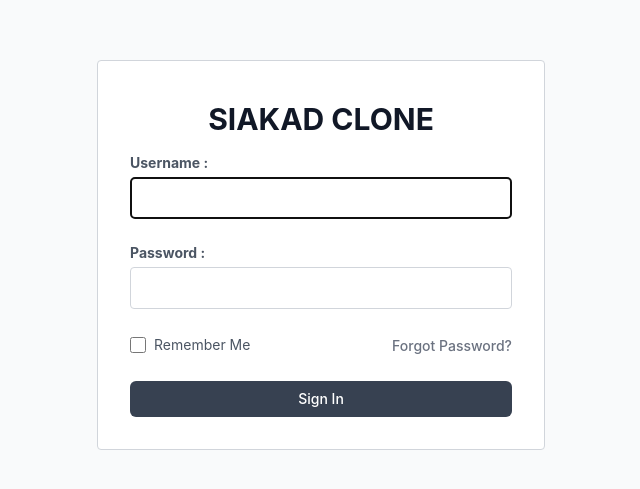
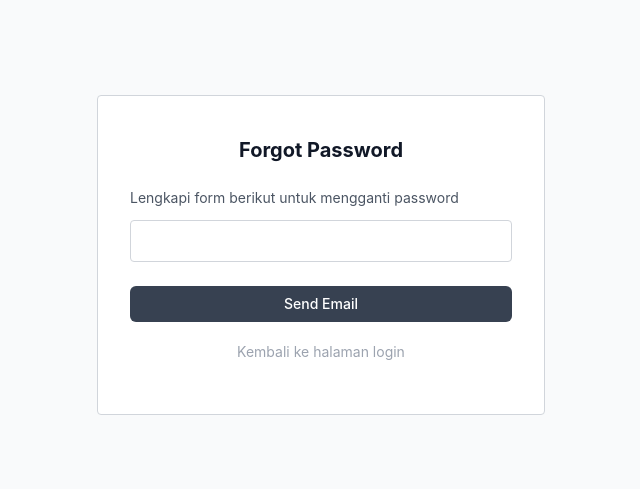
Before and after one commit to MrNewbie3/frontend-siakad-clone, a React (Create React App) app: page /forgot in a window 1280 px wide. Shown: the part 145-634 px from the top of the page, without its empty margins (319-959 px from the left). Built offline with nearby package versions, Linux system fonts and the light colour scheme.

Commit message:
add - forgot password layouting

```diff
--- a/package.json
+++ b/package.json
@@ -13,9 +13,10 @@
     "axios": "^0.27.2",
     "react": "^17.0.2",
     "react-dom": "^17.0.2",
+    "react-icons": "^4.4.0",
+    "react-router-dom": "^6.3.0",
     "react-scripts": "5.0.0-next.58",
-    "web-vitals": "^2.1.2",
-    "react-icons": "^4.4.0"
+    "web-vitals": "^2.1.2"
   },
   "scripts": {
     "start": "react-scripts start",
--- a/src/App.js
+++ b/src/App.js
@@ -1,10 +1,19 @@
+import { Route, BrowserRouter as Router, Routes } from "react-router-dom";
 import Login from "./pages/Login";
+import Dashboard from "./pages/Dashboard";
+import ForgotPassword from "./pages/ForgotPassword";
 
 function App() {
   return (
-    <main className="App">
-      <Login />
-    </main>
+    <Router>
+      <div className="App">
+        <Routes>
+          <Route exact path="/" element={<Login />} />
+          <Route exact path="/forgot" element={<ForgotPassword />} />
+          <Route exact path="/dashboard" element={<Dashboard />} />
+        </Routes>
+      </div>
+    </Router>
   );
 }
 
--- /dev/null
+++ b/src/pages/ForgotPassword.js
@@ -0,0 +1,61 @@
+import React, { useState } from "react";
+import { Link } from "react-router-dom";
+import Login from "./Login";
+
+function ForgotPassword() {
+  const [success, setSuccess] = useState(false);
+  const [email, setEmail] = useState("");
+
+  const handleSubmit = (e) => {
+    e.preventDefault();
+    setEmail("");
+    setSuccess(true);
+  };
+
+  return (
+    <>
+      {success ? (
+        <Login />
+      ) : (
+        <section>
+          <div className="min-h-screen bg-gray-50 flex flex-col justify-center">
+            <div className="max-w-md w-full mx-auto text bg-white p-8 border border-gray-300 rounded">
+              <div className="text-xl font-bold text-gray-900 mt-2 text-center">
+                Forgot Password
+              </div>
+              <form onSubmit={handleSubmit} className="space-y-6 pt-4">
+                <div>
+                  <label
+                    htmlFor="email"
+                    className="text-sm font-small text-gray-600 block py-2"
+                  >
+                    Lengkapi form berikut untuk mengganti password
+                  </label>
+                  <input
+                    type="text"
+                    id="email"
+                    autoComplete="off"
+                    onChange={(e) => setEmail(e.target.value)}
+                    value={email}
+                    required
+                    className="w-full p-2 border border-gray-300 rounded mt-1"
+                  />
+                </div>
+                <button className="w-full py-2 px-4 bg-gray-700 text-white  rounded-md text-sm font-medium">
+                  Send Email
+                </button>
+              </form>
+              <div className="flex items-center justify-center py-5">
+                <Link to="/" className="text-gray-400 text-sm font-small">
+                  Kembali ke halaman login
+                </Link>
+              </div>
+            </div>
+          </div>
+        </section>
+      )}
+    </>
+  );
+}
+
+export default ForgotPassword;
--- a/src/pages/Login.js
+++ b/src/pages/Login.js
@@ -2,6 +2,7 @@ import React, { useRef, useState, useEffect, useContext } from "react";
 import AuthContext from "../context/AuthProvider";
 import axios from "../api/axios";
 import Dashboard from "./Dashboard";
+import { Link } from "react-router-dom";
 
 function Login() {
   const { setAuth } = useContext(AuthContext);
@@ -47,7 +48,7 @@ function Login() {
                 <div>
                   <label
                     htmlFor="username"
-                    className="text-sm font-bold text-gray-600 block"
+                    className="text-sm font-small text-gray-600 block"
                   >
                     Username :
                   </label>
@@ -64,7 +65,7 @@ function Login() {
                 </div>
                 <div>
                   <label
-                    className="text-sm font-bold text-gray-600 block"
+                    className="text-sm font-small text-gray-600 block"
                     htmlFor="password"
                   >
                     Password :
@@ -90,9 +91,12 @@ function Login() {
                     </label>
                   </div>
                   <div>
-                    <a href="" className="font-medium text-sm text-gray-500">
+                    <Link
+                      to="/forgot"
+                      className="font-medium text-sm text-gray-500"
+                    >
                       Forgot Password?
-                    </a>
+                    </Link>
                   </div>
                 </div>
                 <button className="w-full py-2 px-4 bg-gray-700 text-white  rounded-md text-sm font-medium">
```
Also changed, not shown: 1 other file (tests, documents, lock files or other folders).
